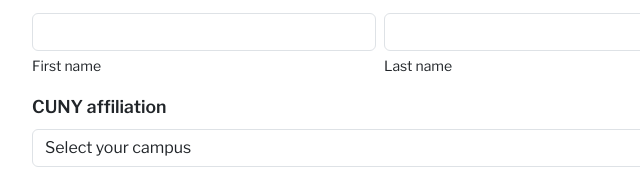
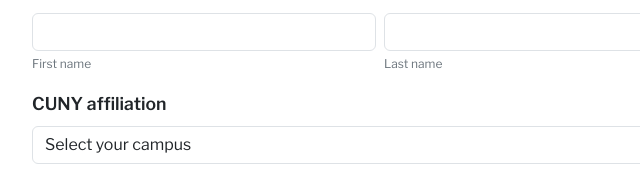
Before and after one commit to cuny-libraries/caw-forms, a website: page agreement.html in a window 1280 px wide. Shown: the part 301-478 px from the top of the page, 260-900 px from the left. Drawn offline with nearby package versions, Linux system fonts and the light colour scheme.

Commit message:
Add sublabel class for smaller, tighter name field labels

```diff
--- a/agreement.html
+++ b/agreement.html
@@ -40,12 +40,12 @@
 				<div class="row g-2">
 					<div class="col-md-6">
 						<input type="text" class="form-control" id="entry.1081683254" name="entry.1081683254" required autocomplete="given-name" aria-describedby="first-name-error">
-						<label for="entry.1081683254" class="form-label small mb-0 mt-1">First name</label>
+						<label for="entry.1081683254" class="sublabel">First name</label>
 						<div id="first-name-error" class="invalid-feedback">Please enter your first name.</div>
 					</div>
 					<div class="col-md-6">
 						<input type="text" class="form-control" id="entry.164963422" name="entry.164963422" required autocomplete="family-name" aria-describedby="last-name-error">
-						<label for="entry.164963422" class="form-label small mb-0 mt-1">Last name</label>
+						<label for="entry.164963422" class="sublabel">Last name</label>
 						<div id="last-name-error" class="invalid-feedback">Please enter your last name.</div>
 					</div>
 				</div>
--- a/styles.css
+++ b/styles.css
@@ -38,3 +38,4 @@
 .btn-outline-secondary:focus {
 	box-shadow: 0 0 0 0.25rem rgba(0, 51, 161, 0.25);
 }
+.sublabel { font-size: 0.75rem; margin-top: 2px; margin-bottom: 0; color: #6c757d; }
```
